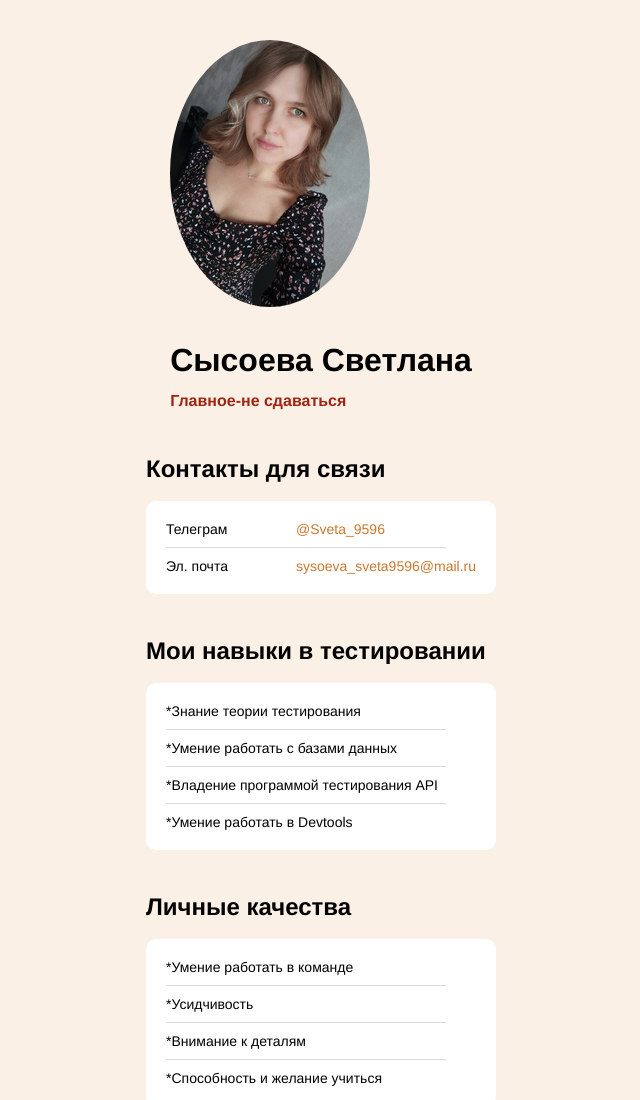
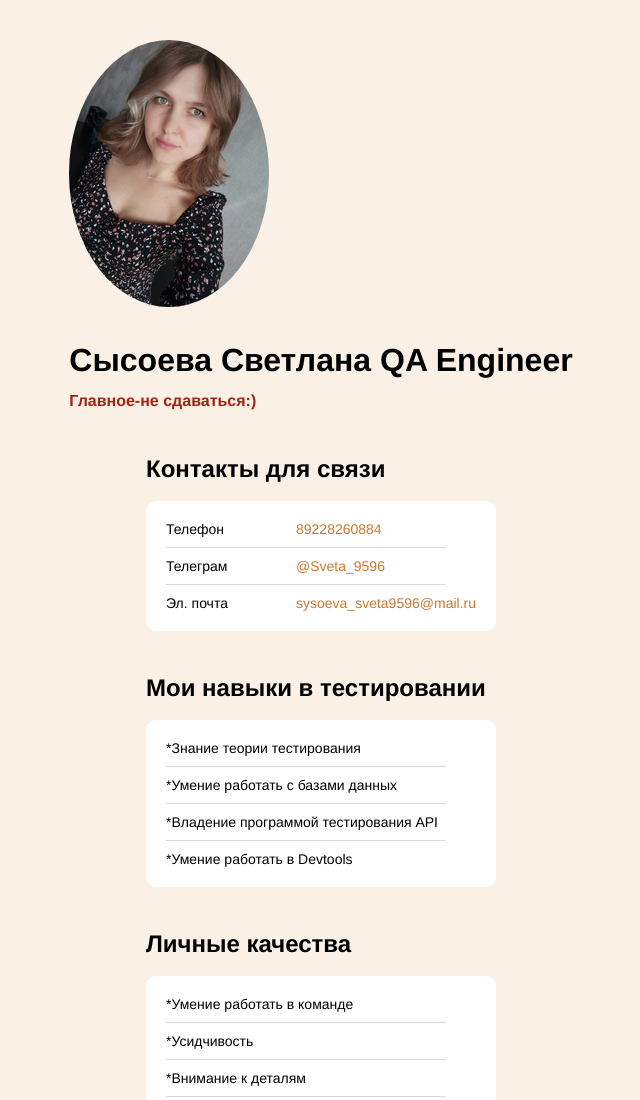
Before and after one commit to SysoevaSV/-HTML-CSS, a plain HTML site: page index.html in a window 1280 px wide. Shown: the top 1100 px of the page, without its empty margins (319-959 px from the left). Drawn offline with Linux system fonts and the light colour scheme.

Commit message:
добавила контакт

```diff
--- a/index.html
+++ b/index.html
@@ -11,13 +11,17 @@
   <body>
     <header class="header">
       <img src="./avatar.png" alt="avatar" class="header__avatar" />
-      <h1 class="header__title">Сысоева Светлана</h1>
-      <h3 class="header__subtitle">Главное-не сдаваться</h3>
+      <h1 class="header__title">Сысоева Светлана QA Engineer</h1>
+      <h3 class="header__subtitle">Главное-не сдаваться:)</h3>
     </header>
     <main>
       <section class="links">
         <h2 class="links__header">Контакты для связи</h2>
         <ul class="links__container">
+          <li class="links__link">
+            <p class="links__title">Телефон</p>
+            <a class="linsk__link">89228260884</a>
+          </li>
           <li class="links__link">
             <p class="links__title">Телеграм</p>
             <a class="linsk__link" href="http://t.me/Sveta_9596">@Sveta_9596</a>
```
